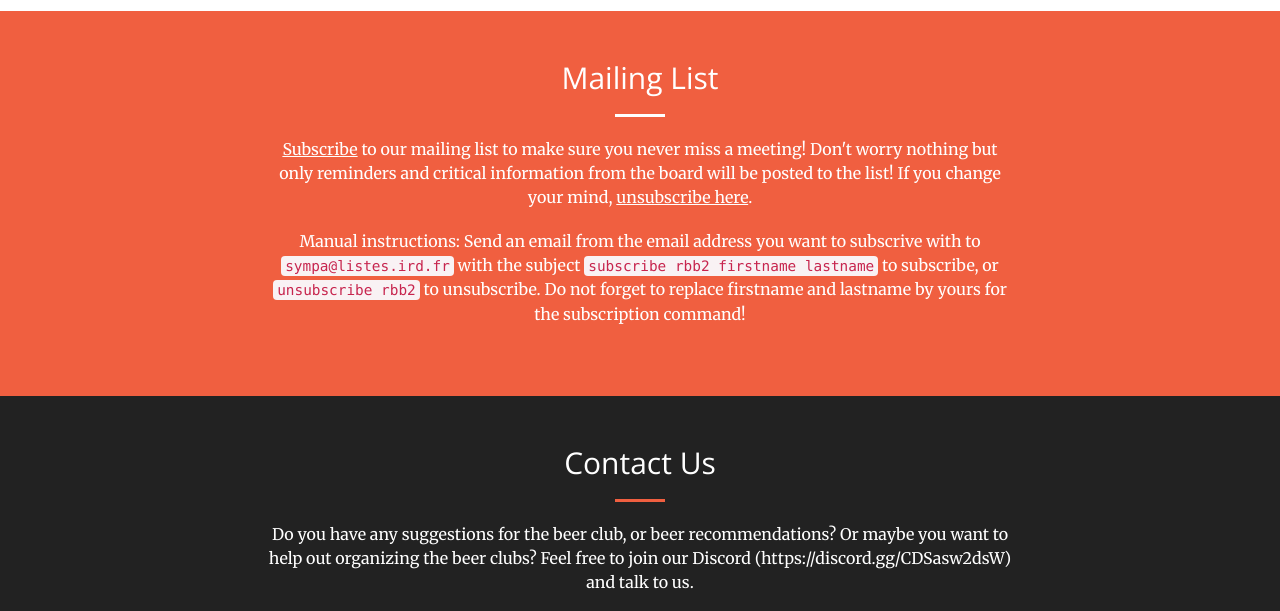
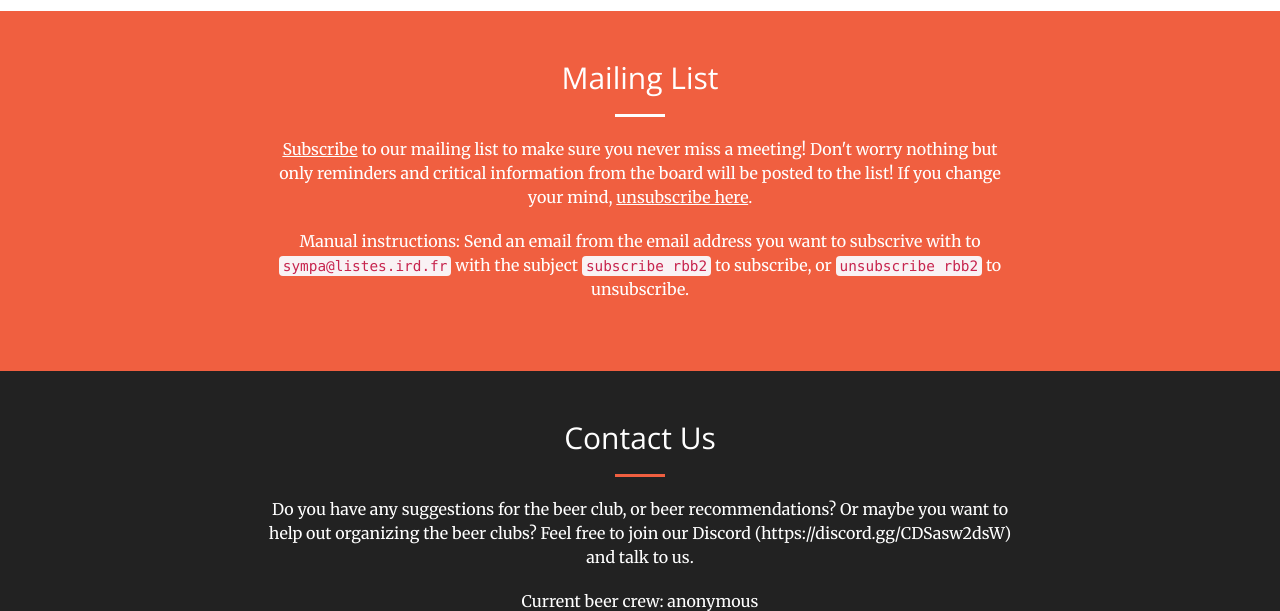
Before and after one commit to Juke34/bioinfoMPT, a website: page index.html in a window 1280 px wide. Shown: the part 1796-2407 px from the top of the page. Drawn offline with nearby package versions, Linux system fonts and the light colour scheme.

Commit message:
remove firstname last name not usefull when suscribing to the sympa list

```diff
--- a/index.html
+++ b/index.html
@@ -112,7 +112,7 @@
                     <h2 class="section-heading">Mailing List</h2>
                     <hr class="light">
                     <p><a href="mailto:sympa@listes.ird.fr?Subject=subscribe%20rbb2%20firstname%20lastname" target="_blank"><font color="white" style="text-decoration: underline">Subscribe</font></a> to our mailing list to make sure you never miss a meeting! Don't worry nothing but only reminders and critical information from the board will be posted to the list! If you change your mind, <a href="mailto:sympa@listes.ird.fr?Subject=unsubscribe%20rbb2" target="_blank"><font color="white" style="text-decoration: underline">unsubscribe here</font></a>.</p>
-                    <p>Manual instructions: Send an email from the email address you want to subscrive with to <code>sympa@listes.ird.fr</code> with the subject <code>subscribe rbb2 firstname lastname</code> to subscribe, or <code>unsubscribe rbb2</code> to unsubscribe. Do not forget to replace firstname and lastname by yours for the subscription command!</p>
+                    <p>Manual instructions: Send an email from the email address you want to subscrive with to <code>sympa@listes.ird.fr</code> with the subject <code>subscribe rbb2</code> to subscribe, or <code>unsubscribe rbb2</code> to unsubscribe.</p>
                 </div>
             </div>
         </div>
```
